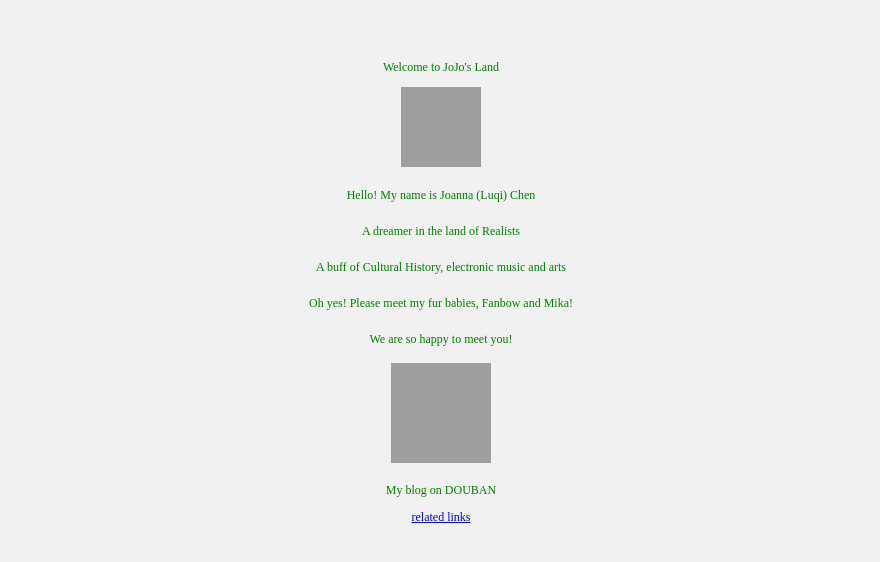
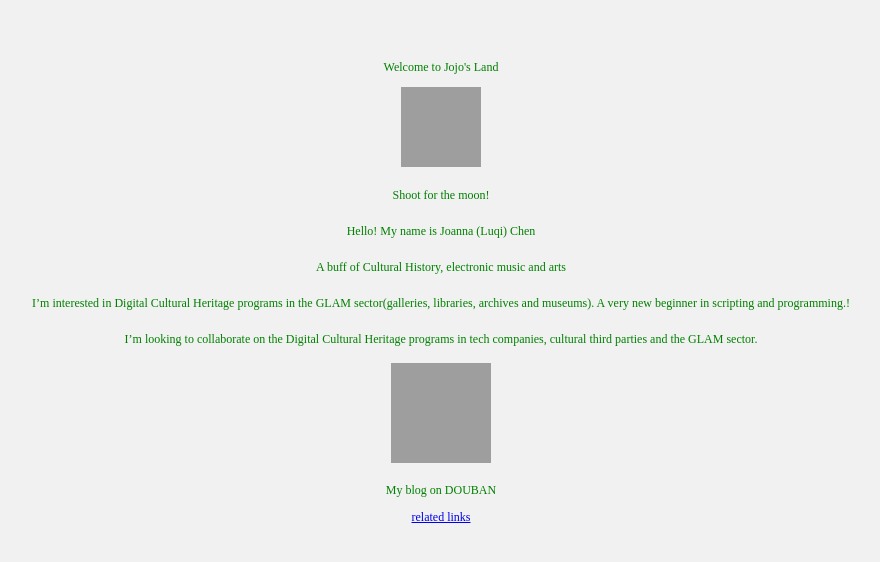
Before and after one commit to Joannacccch/NST0018_23-24_uczchei, a plain HTML site: page index.html in a window 1280 px wide. Shown: the whole page, without its empty margins (199-1079 px from the left). Drawn offline with Linux system fonts and the light colour scheme; grey boxes are pictures that could not be loaded.

Commit message:
index.html

```diff
--- a/index.html
+++ b/index.html
@@ -9,19 +9,19 @@ padding: 40px;
 font-size: 12px;
 color: green;
 ">
-<p>Welcome to JoJo's Land</p>
-<img src="https://img2.doubanio.com/view/photo/l/public/p2898871981.webp" alt="a selfie" width="80px" height="80px" >
+<p>Welcome to Jojo's Land</p>
+<img src="https://img2.doubanio.com/view/photo/l/public/p2898871981.webp" alt="a selfie" width="80px" height="80px" ></img>
  </div>
  <div style="
  text-align: center;
  line-height: 2;
  ">
+  <p> Shoot for the moon!</p>
   <p> Hello! My name is Joanna (Luqi) Chen</p>
-  <p> A dreamer in the land of Realists</p>
   <p> A buff of Cultural History, electronic music and arts</p>
-  <p> Oh yes! Please meet my fur babies, Fanbow and Mika!</p>
-  <p> We are so happy to meet you! </p>
-   <img src="https://img1.doubanio.com/view/photo/l/public/p2898872027.webp" alt="Say hi to all!" width="100" height="100">
+  <p> I’m interested in Digital Cultural Heritage programs in the GLAM sector(galleries, libraries, archives and museums). A very new beginner in scripting and programming.!</p>
+  <p> I’m looking to collaborate on the Digital Cultural Heritage programs in tech companies, cultural third parties and the GLAM sector. </p>
+   <img src="https://img1.doubanio.com/view/photo/l/public/p2898872027.webp" alt="Say hi to all!" width="100" height="100"> </img>
   </div>
 <div>
   <p>My blog on DOUBAN</p>
```
